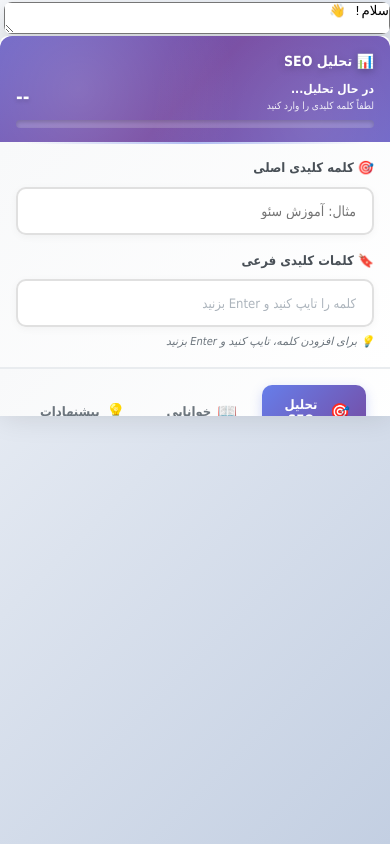
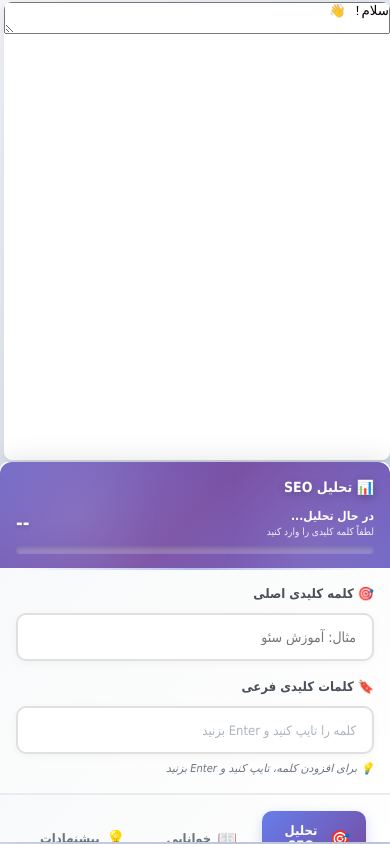
Before and after one commit to ShAhaB013/seanzl, a plain HTML site: page index.html in a window 390 px wide. Drawn offline with Linux system fonts and the light colour scheme; a script that the page names is missing; a web font is replaced by a local one.

Commit message:
Update main.css

```diff
--- a/css/main.css
+++ b/css/main.css
@@ -1,5 +1,5 @@
 /**
- * استایل‌های اصلی و عمومی
+ * استایل‌های اصلی و عمومی — نسخه اصلاح شده TinyMCE Tooltip Fix
  */
 
 /* Reset و تنظیمات پایه */
@@ -14,14 +14,21 @@ html {
     scroll-behavior: smooth;
 }
 
+/* 🟢 body دیگر flex نیست — مشکل TinyMCE tooltip رفع شد */
 body {
     background: linear-gradient(135deg, #f5f7fa 0%, #c3cfe2 100%);
     font-family: 'Vazir', Tahoma, sans-serif;
-    display: flex;
     height: 100vh;
-    overflow: hidden;
+    overflow: auto; /* بهترین حالت برای tooltip */
     line-height: 1.6;
     color: #333;
+}
+
+/* 🟢 کانتینر اصلی لایه‌بندی */
+.layout {
+    display: flex;
+    height: 100%;
+    width: 100%;
     gap: 0;
 }
 
@@ -30,7 +37,7 @@ body {
     display: none !important;
 }
 
-/* Container اصلی */
+/* Container اصلی ادیتور */
 .editor-container {
     flex: 1;
     display: flex;
@@ -51,7 +58,8 @@ body {
 }
 
 @media (max-width: 1200px) {
-    body {
+
+    .layout {
         flex-direction: column;
         height: auto;
         min-height: 100vh;
```
